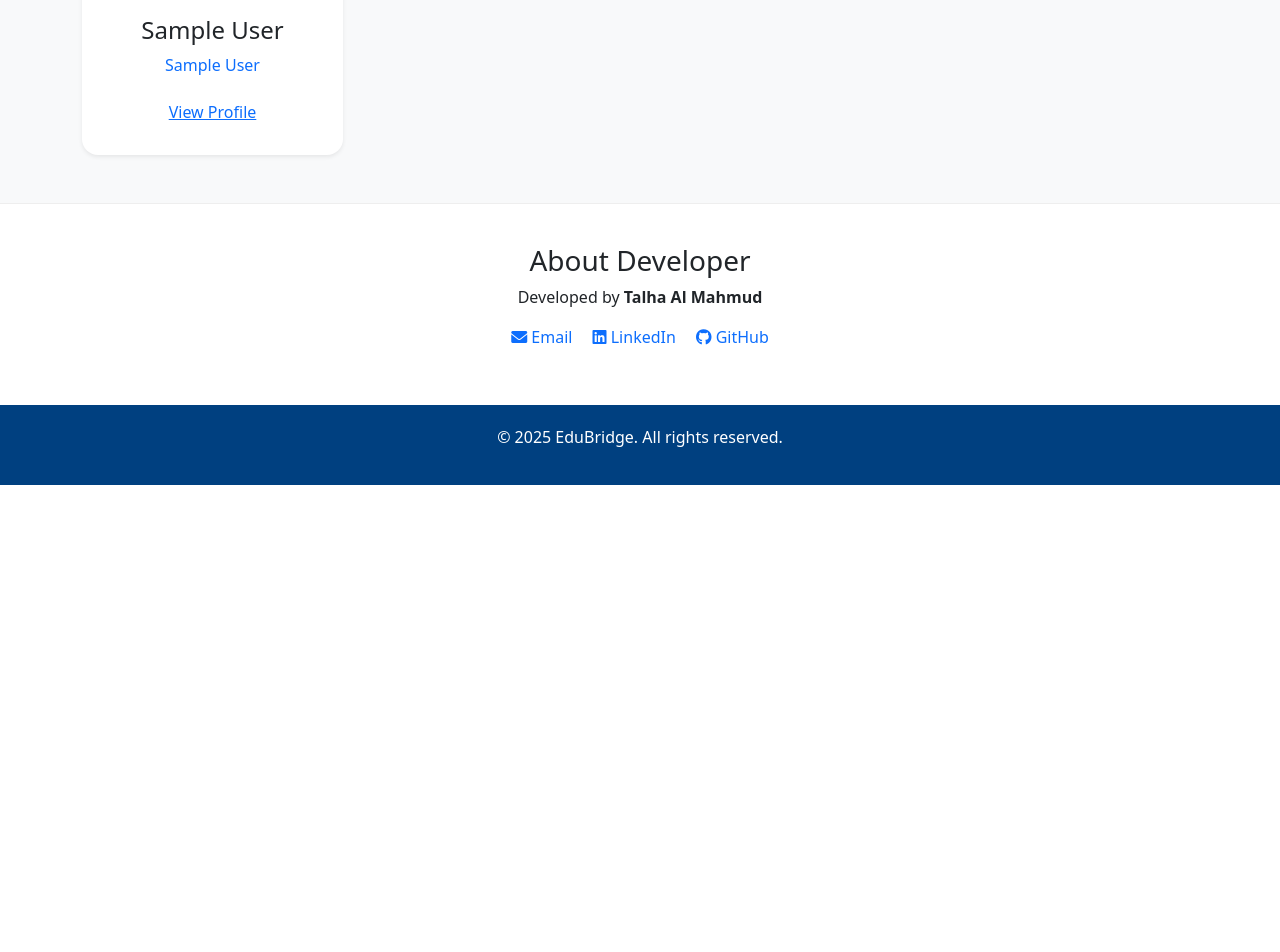
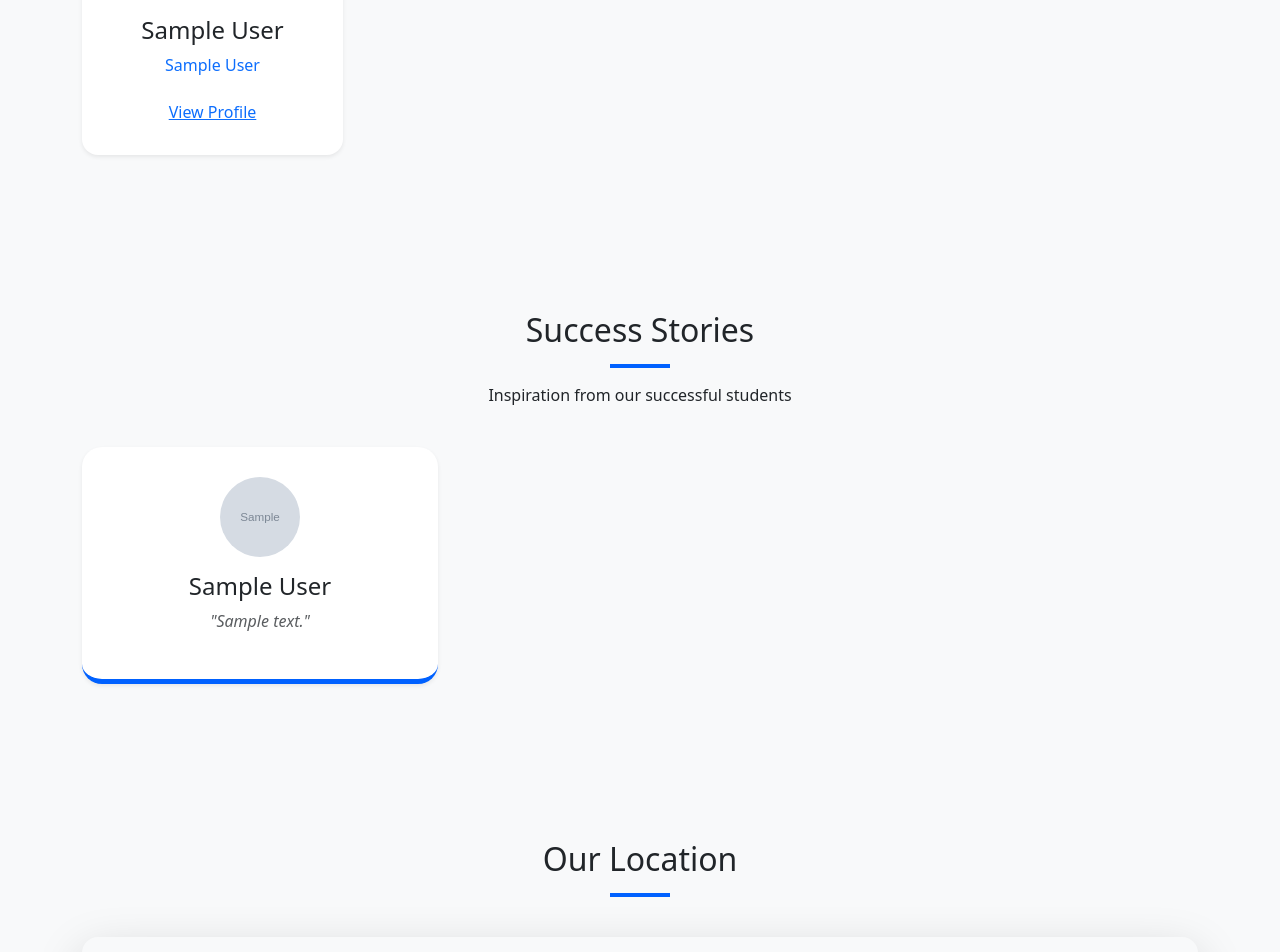
Before and after one commit to mdshahadathossainit/edubridge-project, a Django app: page / in a window 1280 px wide. Shown: the part 2046-2998 px from the top of the page. Before the commit the page ends 2531 px from the top, so only its background shows below. Run offline with Django 5.2, Linux system fonts and the light colour scheme; tables that the repository leaves empty hold one stand-in row (values such as "Sample post"); grey boxes marked "Sample" are stand-in pictures; grey boxes are pictures that could not be loaded.

Commit message:
Update home.html

```diff
--- a/members/templates/members/home.html
+++ b/members/templates/members/home.html
@@ -14,6 +14,8 @@
     .card-img-top { height: 200px; object-fit: cover; }
     .slideshow-container { margin: 40px 0; position: relative; border-radius: 20px; overflow: hidden; height: 400px; }
     .slideshow-image { width: 100%; height: 100%; object-fit: cover; display: none; }
+    .success-story-card { background: var(--white); padding: 30px; border-radius: 20px; text-align: center; border-bottom: 5px solid var(--primary-color); height: 100%; }
+    .success-story-card img { width: 80px; height: 80px; border-radius: 50%; margin-bottom: 15px; object-fit: cover; }
 </style>
 
 <div class="hero mb-5">
@@ -56,6 +58,8 @@
                 </div>
             </div>
         </div>
+        {% empty %}
+        <p class="text-center w-100">No courses available at the moment.</p>
         {% endfor %}
     </div>
 </section>
@@ -68,16 +72,58 @@
     <div class="row g-4 text-center">
         {% for teacher in teachers %}
         <div class="col-md-3">
-            <div class="p-4 bg-white rounded-4 shadow-sm">
+            <div class="p-4 bg-white rounded-4 shadow-sm h-100">
                 {% if teacher.photo %}
                     <img src="{{ teacher.photo.url }}" class="rounded-circle mb-3" style="width: 120px; height: 120px; object-fit: cover;">
+                {% else %}
+                    <img src="https://via.placeholder.com/120" class="rounded-circle mb-3" style="width: 120px; height: 120px; object-fit: cover;">
                 {% endif %}
                 <h4>{{ teacher.name }}</h4>
                 <p class="text-primary">{{ teacher.subject }}</p>
                 <a href="{% url 'teacher_profile' teacher.id %}" class="btn btn-link">View Profile</a>
             </div>
         </div>
+        {% empty %}
+        <p class="text-center w-100">No teachers found.</p>
         {% endfor %}
+    </div>
+</section>
+
+{% if success_stories %}
+<section class="mt-5 pt-5">
+    <div class="section-title">
+        <h2>Success Stories</h2>
+        <p>Inspiration from our successful students</p>
+    </div>
+    <div class="row g-4">
+        {% for story in success_stories %}
+        <div class="col-md-4">
+            <div class="success-story-card shadow-sm">
+                {% if story.photo %}
+                    <img src="{{ story.photo.url }}" alt="{{ story.student_name }}">
+                {% endif %}
+                <h4 class="mb-2">{{ story.student_name }}</h4>
+                <p class="fst-italic text-muted">"{{ story.story_text|truncatewords:25 }}"</p>
+            </div>
+        </div>
+        {% endfor %}
+    </div>
+</section>
+{% endif %}
+
+<section class="mt-5 pt-5 mb-5">
+    <div class="section-title">
+        <h2>Our Location</h2>
+    </div>
+    <div class="rounded-4 overflow-hidden shadow-lg">
+        <iframe
+            width="100%"
+            height="400"
+            style="border:0;"
+            loading="lazy"
+            allowfullscreen
+            src="https://www.google.com/maps?q=22.38617772615635,91.83057062572003&hl=en&z=15&output=embed">
+        </iframe>
     </div>
 </section>
 
```
